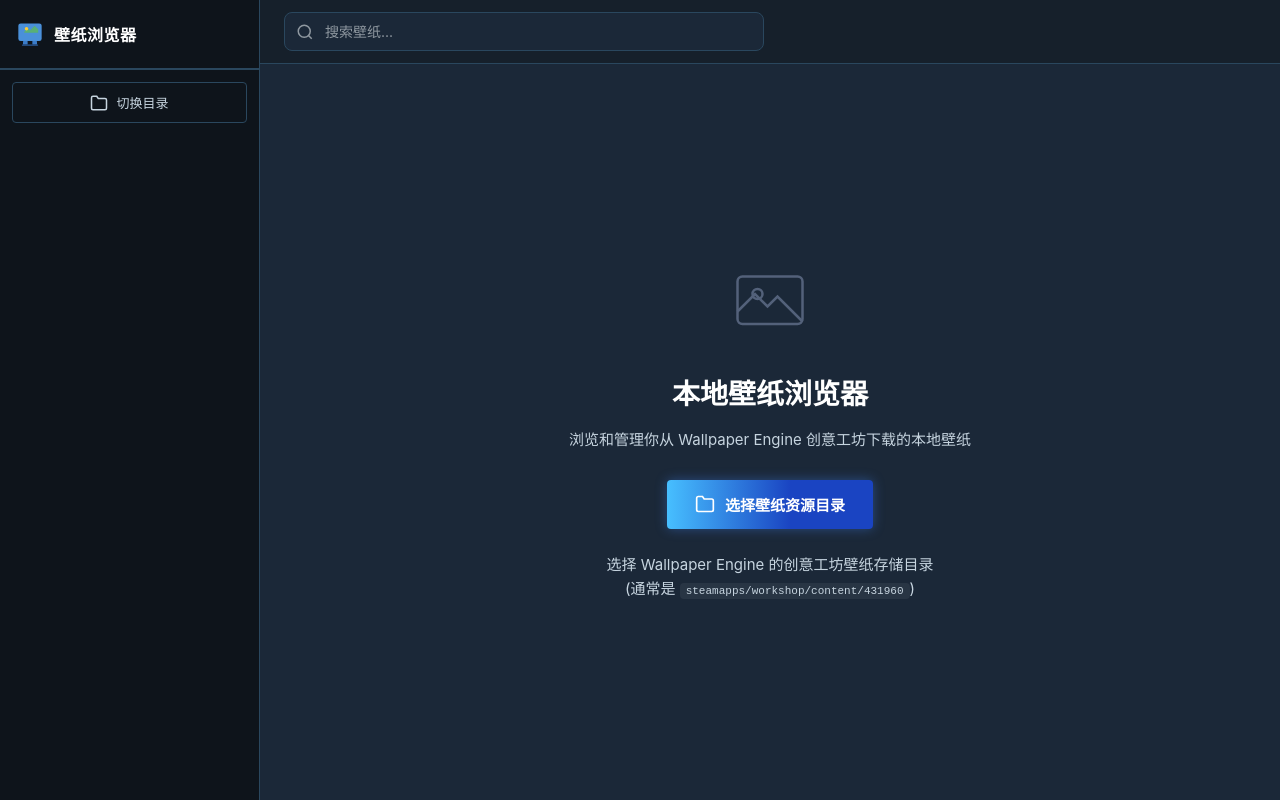
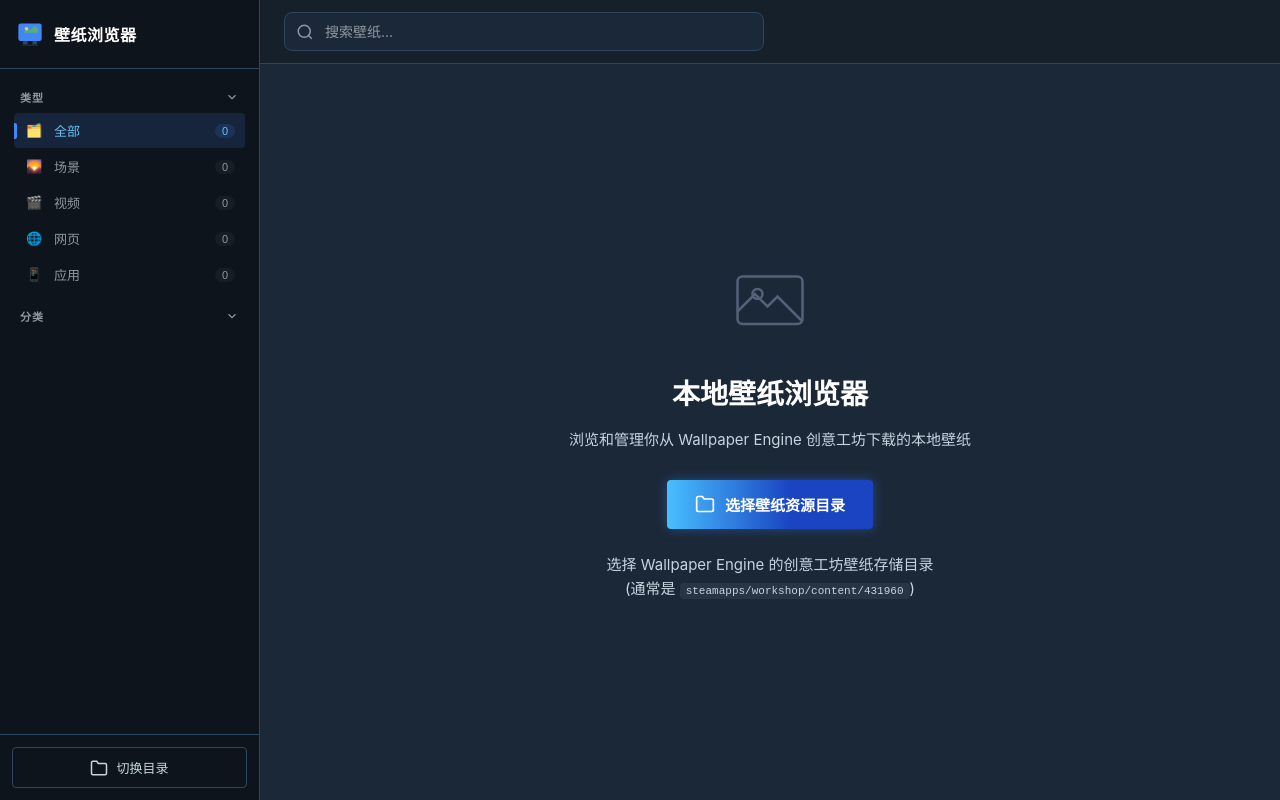
Before and after one commit to q1909568816/wallpaper-browser, a Vue app: page / in a window 1280 px wide. Built offline with nearby package versions, Linux system fonts and the light colour scheme.

Commit message:
feat: 左侧栏添加类型+分类双栏目，支持多选过滤
- 新增类型栏目：全部、场景、视频、网页、应用
- 两个栏目都支持折叠展开
- 类型和分类都改为多选模式
- 自动根据project.json和文件类型推断壁纸类型

```diff
--- a/src/App.vue
+++ b/src/App.vue
@@ -3,10 +3,13 @@
     <!-- Sidebar -->
     <Sidebar
       :categories="state.categories"
-      :currentCategory="state.currentCategory"
+      :selectedCategories="state.selectedCategories"
+      :selectedTypes="state.selectedTypes"
       :rootDirName="state.rootDirName"
       :wallpaperCount="state.wallpapers.length"
-      @select-category="setCategory"
+      :typeCounts="typeCounts"
+      @select-category="setSelectedCategories"
+      @select-type="setSelectedTypes"
       @open-directory="openDirectory"
     />
 
@@ -252,12 +255,24 @@
 <script setup lang="ts">
 import { ref, computed, reactive, onMounted, onUnmounted, watch } from 'vue'
 import { useWallpaperStore } from './utils/wallpaperScanner'
-import type { WallpaperItem, SortKey } from './utils/wallpaperScanner'
+import type { WallpaperItem, SortKey, WallpaperType } from './utils/wallpaperScanner'
 import Sidebar from './components/Sidebar.vue'
 import WallpaperCard from './components/WallpaperCard.vue'
 import PreviewModal from './components/PreviewModal.vue'
 
-const { state, openDirectory, setCategory, setSearch, filteredWallpapers, setSortBy, setSortAsc } = useWallpaperStore()
+const {
+  state,
+  openDirectory,
+  setSelectedCategories,
+  setSelectedTypes,
+  getTypeCounts,
+  setSearch,
+  filteredWallpapers,
+  setSortBy,
+  setSortAsc
+} = useWallpaperStore()
+
+const typeCounts = computed(() => getTypeCounts())
 
 const previewWallpaper = ref<WallpaperItem | null>(null)
 
--- a/src/components/Sidebar.vue
+++ b/src/components/Sidebar.vue
@@ -3,10 +3,10 @@
     <div class="sidebar-header">
       <div class="logo">
         <svg viewBox="0 0 24 24" width="28" height="28" fill="none">
-          <rect x="2" y="3" width="20" height="15" rx="2" fill="#4a90d9"/>
-          <rect x="6" y="18" width="4" height="3" rx="0.5" fill="#3a7bc8"/>
-          <rect x="14" y="18" width="4" height="3" rx="0.5" fill="#3a7bc8"/>
-          <rect x="5" y="21" width="14" height="1" rx="0.5" fill="#2a5a99"/>
+          <rect x="2" y="3" width="20" height="15" rx="2" fill="#4287f5"/>
+          <rect x="6" y="18" width="4" height="3" rx="0.5" fill="#2a475e"/>
+          <rect x="14" y="18" width="4" height="3" rx="0.5" fill="#2a475e"/>
+          <rect x="5" y="21" width="14" height="1" rx="0.5" fill="#1a3344"/>
           <path d="M7 10l3-3 2 2 4-4 3 3v3H7v-1z" fill="#5db85d" opacity="0.8"/>
           <circle cx="9" cy="7.5" r="1.5" fill="#ffcc33"/>
         </svg>
@@ -14,30 +14,66 @@
       </div>
     </div>
 
-    <div class="sidebar-section" v-if="rootDirName">
-      <div class="section-label">当前目录</div>
+    <div class="sidebar-content">
+      <div v-if="rootDirName" class="current-dir-wrap">
         <div class="current-dir" :title="rootDirName">
-        <svg viewBox="0 0 24 24" width="16" height="16" fill="none" stroke="currentColor" stroke-width="2">
+          <svg viewBox="0 0 24 24" width="14" height="14" fill="none" stroke="currentColor" stroke-width="2">
             <path d="M22 19a2 2 0 01-2 2H4a2 2 0 01-2-2V5a2 2 0 012-2h5l2 3h9a2 2 0 012 2z"/>
           </svg>
           <span>{{ rootDirName }}</span>
         </div>
       </div>
 
-    <nav class="sidebar-nav" v-if="categories.length > 0">
-      <div class="section-label">分类</div>
+      <div class="filter-section">
+        <button class="section-header" @click="typeCollapsed = !typeCollapsed">
+          <span class="section-label">类型</span>
+          <svg
+            viewBox="0 0 24 24" width="14" height="14" fill="none" stroke="currentColor" stroke-width="2"
+            :style="{ transform: typeCollapsed ? 'rotate(-90deg)' : 'rotate(0)' }"
+          >
+            <polyline points="6 9 12 15 18 9"/>
+          </svg>
+        </button>
+        <div v-show="!typeCollapsed" class="section-items">
+          <button
+            v-for="t in typeItems"
+            :key="t.key"
+            class="nav-item"
+            :class="{ active: isTypeSelected(t.key) }"
+            @click="toggleType(t.key)"
+          >
+            <span class="nav-icon">{{ t.icon }}</span>
+            <span class="nav-label">{{ t.name }}</span>
+            <span class="nav-count">{{ t.count }}</span>
+          </button>
+        </div>
+      </div>
+
+      <div class="filter-section">
+        <button class="section-header" @click="categoryCollapsed = !categoryCollapsed">
+          <span class="section-label">分类</span>
+          <svg
+            viewBox="0 0 24 24" width="14" height="14" fill="none" stroke="currentColor" stroke-width="2"
+            :style="{ transform: categoryCollapsed ? 'rotate(-90deg)' : 'rotate(0)' }"
+          >
+            <polyline points="6 9 12 15 18 9"/>
+          </svg>
+        </button>
+        <div v-show="!categoryCollapsed" class="section-items">
           <button
             v-for="cat in categories"
             :key="cat.name"
             class="nav-item"
-        :class="{ active: currentCategory === cat.name }"
-        @click="$emit('selectCategory', cat.name)"
+            :class="{ active: isCategorySelected(cat.name) }"
+            @click="toggleCategory(cat.name)"
           >
             <span class="nav-icon">{{ cat.icon }}</span>
             <span class="nav-label">{{ cat.name }}</span>
             <span class="nav-count">{{ cat.count }}</span>
           </button>
-    </nav>
+        </div>
+      </div>
+    </div>
 
     <div class="sidebar-footer">
       <button class="btn-open-dir" @click="$emit('openDirectory')">
@@ -51,19 +87,88 @@
 </template>
 
 <script setup lang="ts">
-import type { CategoryInfo } from '../utils/wallpaperScanner'
+import { ref, computed } from 'vue'
+import type { CategoryInfo, WallpaperType } from '../utils/wallpaperScanner'
+import { TYPE_LIST } from '../utils/wallpaperScanner'
 
-defineProps<{
+const props = defineProps<{
   categories: CategoryInfo[]
-  currentCategory: string
+  selectedCategories: string[]
+  selectedTypes: (WallpaperType | 'all')[]
   rootDirName: string
   wallpaperCount: number
+  typeCounts: Record<WallpaperType | 'all', number>
 }>()
 
-defineEmits<{
-  selectCategory: [cat: string]
+const emit = defineEmits<{
+  selectCategory: [cats: string[]]
+  selectType: [types: (WallpaperType | 'all')[]]
   openDirectory: []
 }>()
+
+const typeCollapsed = ref(false)
+const categoryCollapsed = ref(false)
+
+const typeItems = computed(() => {
+  return TYPE_LIST.map(t => ({
+    ...t,
+    count: props.typeCounts[t.key] ?? 0
+  }))
+})
+
+function isTypeSelected(key: WallpaperType | 'all'): boolean {
+  return props.selectedTypes.includes(key)
+}
+
+function isCategorySelected(name: string): boolean {
+  return props.selectedCategories.includes(name)
+}
+
+function toggleType(key: WallpaperType | 'all') {
+  let next: (WallpaperType | 'all')[]
+
+  if (key === 'all') {
+    next = ['all']
+  } else {
+    const current = props.selectedTypes.filter(t => t !== 'all')
+    const idx = current.indexOf(key)
+    if (idx >= 0) {
+      current.splice(idx, 1)
+    } else {
+      current.push(key)
+    }
+    if (current.length === 0) {
+      next = ['all']
+    } else {
+      next = current
+    }
+  }
+
+  emit('selectType', next)
+}
+
+function toggleCategory(name: string) {
+  let next: string[]
+
+  if (name === '全部') {
+    next = ['全部']
+  } else {
+    const current = props.selectedCategories.filter(c => c !== '全部')
+    const idx = current.indexOf(name)
+    if (idx >= 0) {
+      current.splice(idx, 1)
+    } else {
+      current.push(name)
+    }
+    if (current.length === 0) {
+      next = ['全部']
+    } else {
+      next = current
+    }
+  }
+
+  emit('selectCategory', next)
+}
 </script>
 
 <style scoped>
@@ -96,17 +201,30 @@
   letter-spacing: 0.5px;
 }
 
-.sidebar-section {
-  padding: 16px 16px 8px;
+.sidebar-content {
+  flex: 1;
+  overflow-y: auto;
+  padding: 12px 10px;
+  display: flex;
+  flex-direction: column;
+  gap: 8px;
 }
 
-.section-label {
-  font-size: 11px;
-  font-weight: 600;
-  color: var(--accent-light);
-  text-transform: uppercase;
-  letter-spacing: 1px;
-  padding: 0 0 8px;
+.sidebar-content::-webkit-scrollbar {
+  width: 4px;
+}
+
+.sidebar-content::-webkit-scrollbar-track {
+  background: transparent;
+}
+
+.sidebar-content::-webkit-scrollbar-thumb {
+  background: var(--border);
+  border-radius: 2px;
+}
+
+.current-dir-wrap {
+  margin-bottom: 4px;
 }
 
 .current-dir {
@@ -128,23 +246,45 @@
   opacity: 0.6;
 }
 
-.sidebar-nav {
-  flex: 1;
-  overflow-y: auto;
-  padding: 8px 10px;
+.filter-section {
+  display: flex;
+  flex-direction: column;
 }
 
-.sidebar-nav::-webkit-scrollbar {
-  width: 4px;
+.section-header {
+  display: flex;
+  align-items: center;
+  justify-content: space-between;
+  width: 100%;
+  padding: 8px 10px;
+  background: transparent;
+  border: none;
+  cursor: pointer;
+  color: var(--text-muted);
+  transition: color 0.15s ease;
 }
 
-.sidebar-nav::-webkit-scrollbar-track {
-  background: transparent;
+.section-header:hover {
+  color: var(--text-secondary);
 }
 
-.sidebar-nav::-webkit-scrollbar-thumb {
-  background: var(--border);
-  border-radius: 2px;
+.section-label {
+  font-size: 11px;
+  font-weight: 600;
+  color: inherit;
+  text-transform: uppercase;
+  letter-spacing: 1px;
+}
+
+.section-header svg {
+  transition: transform 0.2s ease;
+}
+
+.section-items {
+  display: flex;
+  flex-direction: column;
+  gap: 1px;
+  padding: 0 4px;
 }
 
 .nav-item {
@@ -152,7 +292,7 @@
   align-items: center;
   gap: 10px;
   width: 100%;
-  padding: 9px 12px;
+  padding: 8px 10px;
   border: none;
   background: transparent;
   color: var(--text-muted);
@@ -161,6 +301,7 @@
   border-radius: 4px;
   transition: all 0.15s ease;
   text-align: left;
+  position: relative;
 }
 
 .nav-item:hover {
@@ -173,10 +314,23 @@
   color: var(--accent-light);
 }
 
+.nav-item.active::before {
+  content: '';
+  position: absolute;
+  left: 0;
+  top: 50%;
+  transform: translateY(-50%);
+  width: 3px;
+  height: 16px;
+  background: var(--accent);
+  border-radius: 0 2px 2px 0;
+}
+
 .nav-icon {
-  width: 22px;
+  width: 20px;
   text-align: center;
-  font-size: 14px;
+  font-size: 13px;
+  flex-shrink: 0;
 }
 
 .nav-label {
@@ -194,6 +348,7 @@
   border-radius: 10px;
   min-width: 20px;
   text-align: center;
+  flex-shrink: 0;
 }
 
 .nav-item.active .nav-count {
--- a/src/utils/wallpaperScanner.ts
+++ b/src/utils/wallpaperScanner.ts
@@ -1,4 +1,6 @@
 import { reactive } from 'vue'
+
+export type WallpaperType = 'scene' | 'video' | 'web' | 'application'
 
 export interface WallpaperItem {
   id: string
@@ -6,11 +8,27 @@
   folderName: string
   coverUrl: string
   category: string
+  type: WallpaperType
   folderHandle: FileSystemDirectoryHandle
   files: { name: string; handle: FileSystemFileHandle }[]
   // Sorting metadata
   lastModified: number // last modified timestamp of the wallpaper folder
 }
+
+export interface TypeInfo {
+  key: WallpaperType | 'all'
+  name: string
+  icon: string
+  count: number
+}
+
+export const TYPE_LIST: { key: WallpaperType | 'all'; name: string; icon: string }[] = [
+  { key: 'all', name: '全部', icon: '🗂️' },
+  { key: 'scene', name: '场景', icon: '🌄' },
+  { key: 'video', name: '视频', icon: '🎬' },
+  { key: 'web', name: '网页', icon: '🌐' },
+  { key: 'application', name: '应用', icon: '📱' },
+]
 
 export interface CategoryInfo {
   name: string
@@ -23,7 +41,8 @@
 const state = reactive({
   wallpapers: [] as WallpaperItem[],
   categories: [] as CategoryInfo[],
-  currentCategory: '全部',
+  selectedCategories: ['全部'] as string[],
+  selectedTypes: ['all'] as (WallpaperType | 'all')[],
   searchQuery: '',
   loading: false,
   rootDirName: '',
@@ -134,6 +153,59 @@
   return VIDEO_EXTS.some(ext => lower.endsWith(ext))
 }
 
+function isWebFile(name: string): boolean {
+  const lower = name.toLowerCase()
+  return lower.endsWith('.html') || lower.endsWith('.htm') || lower === 'index.html'
+}
+
+function isApplicationFile(name: string): boolean {
+  const lower = name.toLowerCase()
+  return lower.endsWith('.exe') || lower.endsWith('.pkg')
+}
+
+async function inferWallpaperType(
+  dirHandle: FileSystemDirectoryHandle,
+  hasVideo: boolean
+): Promise<WallpaperType> {
+  let hasWeb = false
+  let hasApp = false
+  let hasImage = false
+
+  try {
+    for await (const [name, handle] of dirHandle.entries()) {
+      if (handle.kind === 'file') {
+        if (isWebFile(name)) hasWeb = true
+        if (isApplicationFile(name)) hasApp = true
+        if (isImageFile(name)) hasImage = true
+      }
+    }
+  } catch {
+    // ignore
+  }
+
+  // Also check project.json type
+  try {
+    const projectFile = await (dirHandle as any).getFileHandle('project.json')
+    const file = await projectFile.getFile()
+    const text = await file.text()
+    const data = JSON.parse(text)
+    if (data.type) {
+      const typeLower = String(data.type).toLowerCase()
+      if (typeLower.includes('video')) return 'video'
+      if (typeLower.includes('web') || typeLower.includes('html')) return 'web'
+      if (typeLower.includes('application') || typeLower.includes('app') || typeLower.includes('exe')) return 'application'
+      if (typeLower.includes('scene')) return 'scene'
+    }
+  } catch {
+    // ignore
+  }
+
+  if (hasApp) return 'application'
+  if (hasWeb) return 'web'
+  if (hasVideo) return 'video'
+  return 'scene'
+}
+
 // Priority for cover image: cover.png/jpg > preview.png/jpg > thumbnail > folder.jpg > first image
 function coverPriority(name: string): number {
   const lower = name.toLowerCase()
@@ -222,6 +294,7 @@
 ): Promise<WallpaperItem | null> {
   const files: { name: string; handle: FileSystemFileHandle; priority: number }[] = []
   let hasMedia = false
+  let hasVideo = false
 
   // Collect all files in the directory (non-recursive for now)
   for await (const [name, handle] of dirHandle.entries()) {
@@ -230,6 +303,7 @@
       const isVideo = isVideoFile(name)
       if (isImage || isVideo) {
         hasMedia = true
+        if (isVideo) hasVideo = true
         files.push({
           name,
           handle: handle as FileSystemFileHandle,
@@ -270,6 +344,7 @@
 
   const category = getCategory(folderName)
   const lastModified = await getFolderModifiedTime(dirHandle)
+  const type = await inferWallpaperType(dirHandle, hasVideo)
 
   return {
     id: `${Date.now()}-${Math.random().toString(36).substr(2, 9)}`,
@@ -277,6 +352,7 @@
     folderName,
     coverUrl,
     category,
+    type,
     folderHandle: dirHandle,
     files: files.map(f => ({ name: f.name, handle: f.handle })),
     lastModified
@@ -324,7 +400,8 @@
       state.rootDirName = dirHandle.name
       state.wallpapers = await scanDirectory(dirHandle)
       state.categories = buildCategories(state.wallpapers)
-      state.currentCategory = '全部'
+      state.selectedCategories = ['全部']
+      state.selectedTypes = ['all']
       state.searchQuery = ''
       state.sortBy = 'date'
       state.sortAsc = false // Most recent first by default
@@ -337,8 +414,26 @@
     }
   }
 
-  function setCategory(cat: string) {
-    state.currentCategory = cat
+  function setSelectedCategories(cats: string[]) {
+    state.selectedCategories = cats
+  }
+
+  function setSelectedTypes(types: (WallpaperType | 'all')[]) {
+    state.selectedTypes = types
+  }
+
+  function getTypeCounts(): Record<WallpaperType | 'all', number> {
+    const counts: Record<string, number> = {
+      all: state.wallpapers.length,
+      scene: 0,
+      video: 0,
+      web: 0,
+      application: 0
+    }
+    for (const wp of state.wallpapers) {
+      counts[wp.type] = (counts[wp.type] || 0) + 1
+    }
+    return counts as Record<WallpaperType | 'all', number>
   }
 
   function setSearch(query: string) {
@@ -356,8 +451,14 @@
   const filteredWallpapers = () => {
     let result = state.wallpapers
 
-    if (state.currentCategory !== '全部') {
-      result = result.filter(wp => wp.category === state.currentCategory)
+    // Type filter
+    if (!state.selectedTypes.includes('all') && state.selectedTypes.length > 0) {
+      result = result.filter(wp => state.selectedTypes.includes(wp.type))
+    }
+
+    // Category filter
+    if (!state.selectedCategories.includes('全部') && state.selectedCategories.length > 0) {
+      result = result.filter(wp => state.selectedCategories.includes(wp.category))
     }
 
     if (state.searchQuery.trim()) {
@@ -398,7 +499,9 @@
   return {
     state,
     openDirectory,
-    setCategory,
+    setSelectedCategories,
+    setSelectedTypes,
+    getTypeCounts,
     setSearch,
     setSortBy,
     setSortAsc,
```
Lines whose indentation alone changed are shown as unchanged.
